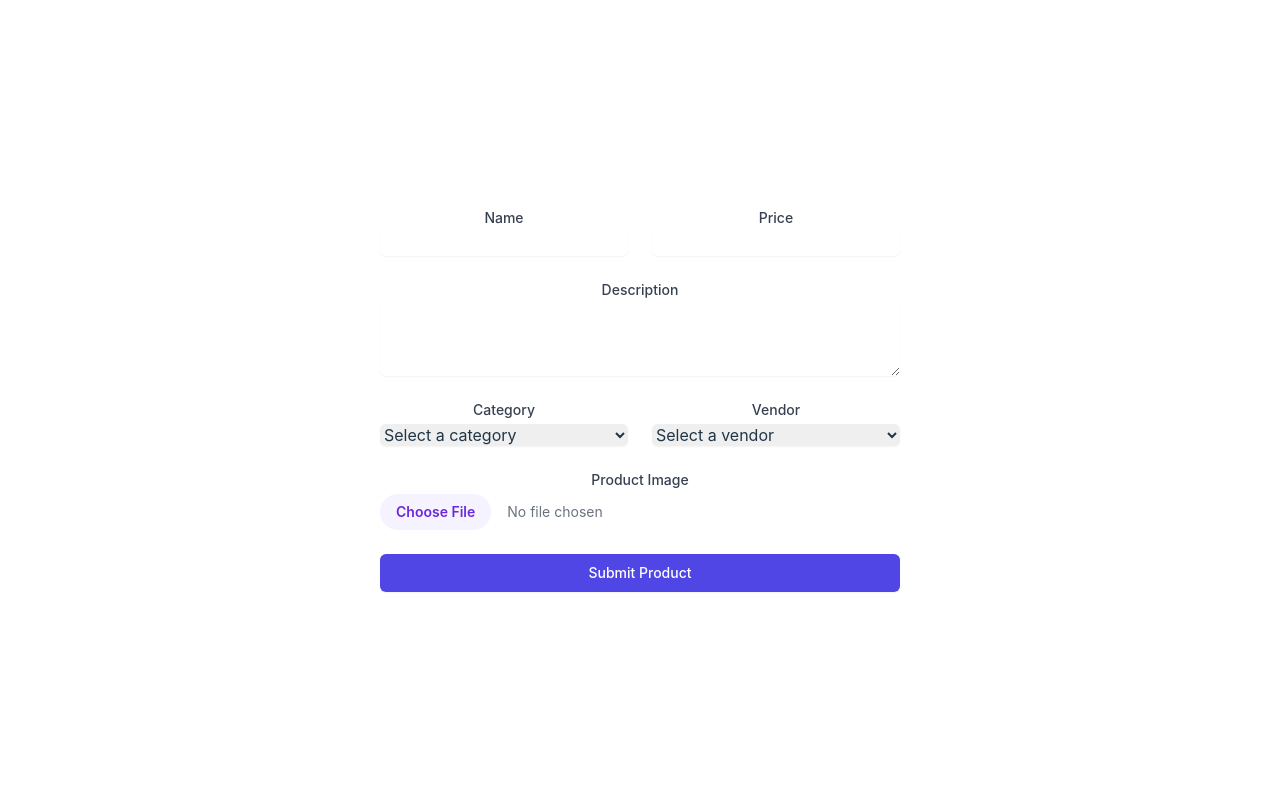
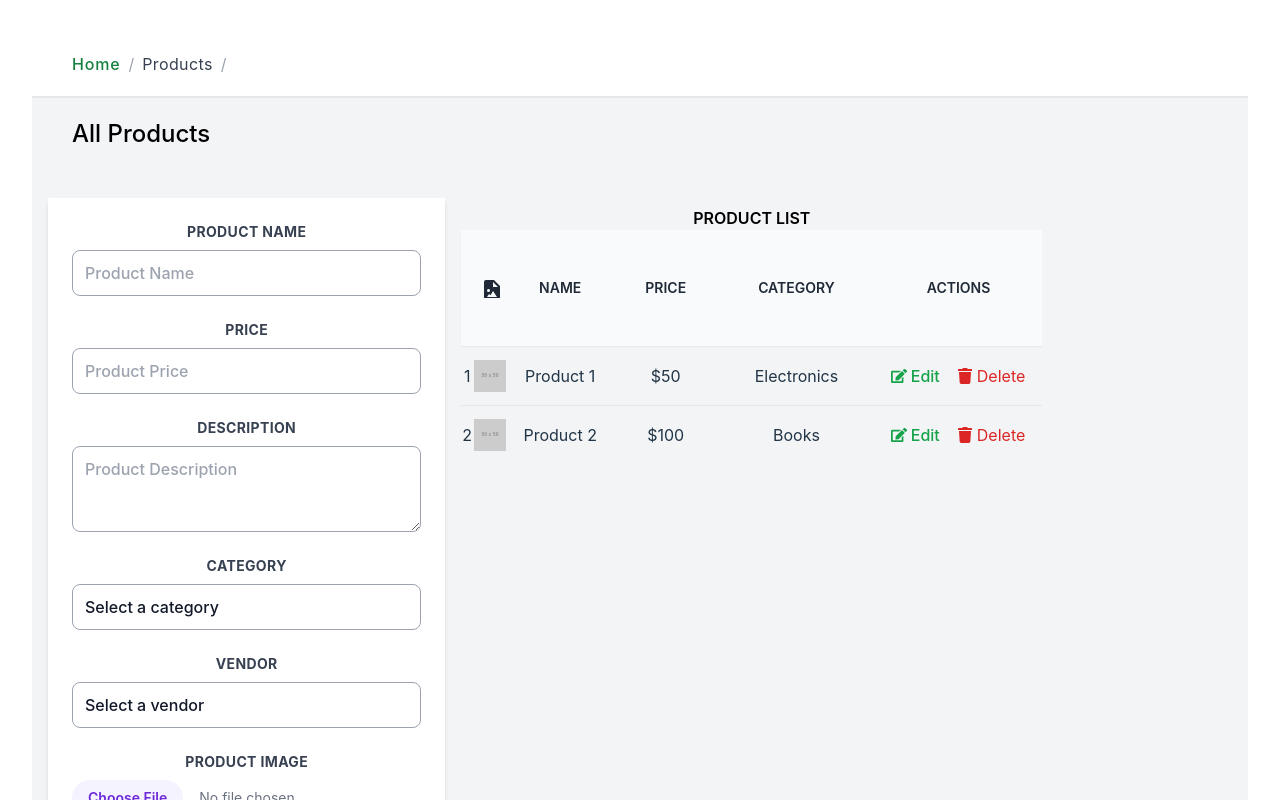
Before and after one commit to Mickmacha/multi_vendor_ecommerce_app, a React (Vite) app in the folder frontend/vc-eccomerce/: page /add-product in a window 1280 px wide. Shown: the top 800 px of the page. Built offline with nearby package versions, Linux system fonts and the light colour scheme.

Commit message:
added categoryForm components

```diff
--- a/frontend/vc-eccomerce/src/components/CategoryForm.tsx
+++ b/frontend/vc-eccomerce/src/components/CategoryForm.tsx
@@ -8,14 +8,14 @@ function CategoryForm() {
             <div className="flex items-center space-x-2 text-gray-400">
                 <span className="text-green-700 tracking-wider font-thin text-md"><a href="#">Home</a></span>
                 <span>/</span>
-                <span className="tracking-wide text-md">
+                <span className="tracking-wide text-md text-gray-700">
                     <span className="text-base">Categories</span>
                 </span>
                 <span>/</span>
             </div>
         </div>
         <div className="header my-3 h-12 px-10 flex items-center justify-between">
-            <h1 className="font-medium text-2xl">All Categories</h1>
+            <h1 className="font-medium text-black text-2xl">All Categories</h1>
         </div>
         <div className="flex flex-col mx-3 mt-6 lg:flex-row flex-grow">
             <div className="w-full lg:w-1/3 m-1">
@@ -58,6 +58,7 @@ function CategoryForm() {
             </div>
             <div className="w-full lg:w-2/3 m-1 bg-white shadow-lg text-lg rounded-sm border border-gray-200 flex-grow">
                 <div className="overflow-x-auto rounded-lg p-3">
+                    <h2 className='text-black font-semibold uppercase'> Product Categories</h2>
                     <table className="table-auto w-full">
                         <thead className="text-sm font-semibold uppercase text-gray-800 bg-gray-50 mx-auto">
                             <tr>
--- a/frontend/vc-eccomerce/src/components/ProductForm.tsx
+++ b/frontend/vc-eccomerce/src/components/ProductForm.tsx
@@ -1,4 +1,5 @@
 import React, { useState, useEffect, ChangeEvent, FormEvent } from 'react';
+import { FaEdit, FaTrash } from 'react-icons/fa';
 
 interface Category {
   _id: string;
@@ -10,12 +11,23 @@ interface Vendor {
   name: string;
 }
 
+interface Product {
+  _id: string;
+  name: string;
+  description: string;
+  price: string;
+  category: string;
+  vendor: string;
+  imageUrl: string;
+}
+
 interface ProductFormData {
   name: string;
   description: string;
   price: string;
   category: string;
   vendor: string;
+  image?: File;
 }
 
 interface ProductFormProps {
@@ -30,25 +42,46 @@ const ProductForm: React.FC<ProductFormProps> = ({ onSubmit, initialData = {} })
     price: '',
     category: '',
     vendor: '',
-    ...initialData
+    ...initialData,
   });
 
   const [categories, setCategories] = useState<Category[]>([]);
   const [vendors, setVendors] = useState<Vendor[]>([]);
   const [imagePreview, setImagePreview] = useState<string | null>(null);
+  const [products, setProducts] = useState<Product[]>([]); // This will hold your product list
 
   useEffect(() => {
-    // Fetch categories and vendors from your API
-    // This is a placeholder. Replace with actual API calls.
+    // Replace with your API calls
     setCategories([{ _id: '1', name: 'Electronics' }, { _id: '2', name: 'Books' }]);
     setVendors([{ _id: '1', name: 'Vendor A' }, { _id: '2', name: 'Vendor B' }]);
+    // Fetch products (or set up product list here)
+    setProducts([
+      {
+        _id: '1',
+        name: 'Product 1',
+        description: 'This is Product 1',
+        price: '50',
+        category: 'Electronics',
+        vendor: 'Vendor A',
+        imageUrl: 'https://via.placeholder.com/50',
+      },
+      {
+        _id: '2',
+        name: 'Product 2',
+        description: 'This is Product 2',
+        price: '100',
+        category: 'Books',
+        vendor: 'Vendor B',
+        imageUrl: 'https://via.placeholder.com/50',
+      },
+    ]);
   }, []);
 
   const handleChange = (e: ChangeEvent<HTMLInputElement | HTMLTextAreaElement | HTMLSelectElement>) => {
     const { name, value } = e.target;
     setFormData(prevData => ({
       ...prevData,
-      [name]: value
+      [name]: value,
     }));
   };
 
@@ -62,121 +95,194 @@ const ProductForm: React.FC<ProductFormProps> = ({ onSubmit, initialData = {} })
       const file = e.target.files[0];
       setFormData(prevData => ({
         ...prevData,
-        image: file
+        image: file,
       }));
       setImagePreview(URL.createObjectURL(file));
     }
   };
 
   return (
-    <div className="w-full  max-w-4xl mx-auto p-6 ">
-      <form onSubmit={handleSubmit} className="space-y-6">
-        <div className="grid grid-cols-1 md:grid-cols-2 gap-6">
-          <div>
-            <label htmlFor="name" className="block text-sm font-medium text-gray-700">Name</label>
+    <div className="bg-gray-100 w-full min-h-screen flex flex-col">
+      {/* Breadcrumb Header */}
+      <div className="header bg-white h-16 px-10 py-8 border-b-2 border-gray-200 flex items-center justify-between">
+        <div className="flex items-center space-x-2 text-gray-400">
+          <span className="text-green-700 tracking-wider font-thin text-md"><a href="#">Home</a></span>
+          <span>/</span>
+          <span className="tracking-wide text-md text-gray-700">
+            <span className="text-base">Products</span>
+          </span>
+          <span>/</span>
+        </div>
+      </div>
+
+      {/* Main Heading */}
+      <div className="header my-3 h-12 px-10 flex items-center justify-between">
+        <h1 className="font-medium text-black text-2xl">All Products</h1>
+      </div>
+
+      {/* Form and Table Layout */}
+      <div className="flex flex-col mx-3 mt-6 lg:flex-row flex-grow">
+        {/* Product Form */}
+        <div className="w-full lg:w-1/3 m-1">
+          <form className="w-full bg-white shadow-md p-6" onSubmit={handleSubmit}>
+            <div className="flex flex-wrap -mx-3 mb-6">
+              <div className="w-full px-3 mb-6">
+                <label className="block uppercase tracking-wide text-gray-700 text-sm font-bold mb-2" htmlFor="product_name">Product Name</label>
                 <input
                   type="text"
-              id="name"
                   name="name"
                   value={formData.name}
                   onChange={handleChange}
+                  placeholder="Product Name"
                   required
-              className="mt-1 block w-full rounded-md border-gray-300 shadow-sm focus:border-indigo-300 focus:ring focus:ring-indigo-200 focus:ring-opacity-50"
+                  className="appearance-none block w-full bg-white text-gray-900 font-medium border border-gray-400 rounded-lg py-3 px-3 leading-tight focus:outline-none focus:border-[#98c01d]"
                 />
               </div>
 
-          <div>
-            <label htmlFor="price" className="block text-sm font-medium text-gray-700">Price</label>
+              <div className="w-full px-3 mb-6">
+                <label className="block uppercase tracking-wide text-gray-700 text-sm font-bold mb-2" htmlFor="price">Price</label>
                 <input
                   type="number"
-              id="price"
                   name="price"
                   value={formData.price}
                   onChange={handleChange}
+                  placeholder="Product Price"
                   required
-              min="0"
-              step="0.01"
-              className="mt-1 block w-full rounded-md border-gray-300 shadow-sm focus:border-indigo-300 focus:ring focus:ring-indigo-200 focus:ring-opacity-50"
+                  className="appearance-none block w-full bg-white text-gray-900 font-medium border border-gray-400 rounded-lg py-3 px-3 leading-tight focus:outline-none focus:border-[#98c01d]"
                 />
               </div>
 
-          <div className="md:col-span-2">
-            <label htmlFor="description" className="block text-sm font-medium text-gray-700">Description</label>
+              <div className="w-full px-3 mb-6">
+                <label className="block uppercase tracking-wide text-gray-700 text-sm font-bold mb-2" htmlFor="description">Description</label>
                 <textarea
-              id="description"
+                  rows={3}
                   name="description"
                   value={formData.description}
                   onChange={handleChange}
+                  placeholder="Product Description"
                   required
-              rows={3}
-              className="mt-1 block w-full rounded-md border-gray-300 shadow-sm focus:border-indigo-300 focus:ring focus:ring-indigo-200 focus:ring-opacity-50"
-            ></textarea>
+                  className="appearance-none block w-full bg-white text-gray-900 font-medium border border-gray-400 rounded-lg py-3 px-3 leading-tight focus:outline-none focus:border-[#98c01d]"
+                />
               </div>
 
-          <div>
-            <label htmlFor="category" className="block text-sm font-medium text-gray-700">Category</label>
+              <div className="w-full px-3 mb-6">
+                <label className="block uppercase tracking-wide text-gray-700 text-sm font-bold mb-2" htmlFor="category">Category</label>
                 <select
-              id="category"
                   name="category"
                   value={formData.category}
                   onChange={handleChange}
                   required
-              className="mt-1 block w-full rounded-md border-gray-300 shadow-sm focus:border-indigo-300 focus:ring focus:ring-indigo-200 focus:ring-opacity-50"
+                  className="appearance-none block w-full bg-white text-gray-900 font-medium border border-gray-400 rounded-lg py-3 px-3 leading-tight focus:outline-none focus:border-[#98c01d]"
                 >
                   <option value="">Select a category</option>
                   {categories.map(category => (
-                <option key={category._id} value={category._id}>{category.name}</option>
+                    <option key={category._id} value={category._id}>
+                      {category.name}
+                    </option>
                   ))}
                 </select>
               </div>
 
-          <div>
-            <label htmlFor="vendor" className="block text-sm font-medium text-gray-700">Vendor</label>
+              <div className="w-full px-3 mb-6">
+                <label className="block uppercase tracking-wide text-gray-700 text-sm font-bold mb-2" htmlFor="vendor">Vendor</label>
                 <select
-              id="vendor"
                   name="vendor"
                   value={formData.vendor}
                   onChange={handleChange}
                   required
-              className="mt-1 block w-full rounded-md border-gray-300 shadow-sm focus:border-indigo-300 focus:ring focus:ring-indigo-200 focus:ring-opacity-50"
+                  className="appearance-none block w-full bg-white text-gray-900 font-medium border border-gray-400 rounded-lg py-3 px-3 leading-tight focus:outline-none focus:border-[#98c01d]"
                 >
                   <option value="">Select a vendor</option>
                   {vendors.map(vendor => (
-                <option key={vendor._id} value={vendor._id}>{vendor.name}</option>
+                    <option key={vendor._id} value={vendor._id}>
+                      {vendor.name}
+                    </option>
                   ))}
                 </select>
               </div>
 
-          <div className="md:col-span-2">
-            <label htmlFor="image" className="block text-sm font-medium text-gray-700">Product Image</label>
+              <div className="w-full px-3 mb-6">
+                <label className="block uppercase tracking-wide text-gray-700 text-sm font-bold mb-2" htmlFor="image">Product Image</label>
                 <input
                   type="file"
-              id="image"
                   name="image"
                   accept="image/*"
                   onChange={handleImageChange}
-              className="mt-1 block w-full text-sm text-gray-500
-                file:mr-4 file:py-2 file:px-4
-                file:rounded-full file:border-0
-                file:text-sm file:font-semibold
-                file:bg-violet-50 file:text-violet-700
-                hover:file:bg-violet-100"
+                  className="block w-full text-sm text-gray-500 file:mr-4 file:py-2 file:px-4 file:rounded-full file:border-0 file:text-sm file:font-semibold file:bg-violet-50 file:text-violet-700 hover:file:bg-violet-100"
                 />
+              </div>
+
               {imagePreview && (
-              <img src={imagePreview} alt="Preview" className="mt-2 h-32 w-auto object-cover rounded-md" />
+                <div className="w-full px-3 mb-6">
+                  <img src={imagePreview} alt="Product Preview" className="h-24 w-24 object-cover rounded-lg"/>
+                </div>
               )}
+
+              <div className="w-full px-3 mb-6">
+                <button
+                  type="submit"
+                  className="appearance-none block w-full bg-green-700 text-gray-100 font-bold border border-gray-200 rounded-lg py-3 px-3 leading-tight hover:bg-green-600 focus:outline-none focus:bg-white focus:border-gray-500"
+                >
+                  Add Product
+                </button>
               </div>
             </div>
+          </form>
+        </div>
 
-        <div>
-          <button
-            type="submit"
-            className="w-full flex justify-center py-2 px-4 border border-transparent rounded-md shadow-sm text-sm font-medium text-white bg-indigo-600 hover:bg-indigo-700 focus:outline-none focus:ring-2 focus:ring-offset-2 focus:ring-indigo-500"
-          >
-            Submit Product
+        {/* Product List Table */}
+      <div className="overflow-x-auto rounded-lg p-3">
+        <h2 className="text-black font-semibold uppercase"> Product List</h2>
+        <table className="table-auto w-full">
+          <thead className="text-sm font-semibold uppercase text-gray-800 bg-gray-50 mx-auto">
+            <tr>
+              <th></th>
+              <th>
+                <svg xmlns="http://www.w3.org/2000/svg" className="fill-current w-5 h-5 mx-auto">
+                  <path d="M6 22h12a2 2 0 0 0 2-2V8l-6-6H6a2 2 0 0 0-2 2v16a2 2 0 0 0 2 2zm7-18 5 5h-5V4zm-4.5 7a1.5 1.5 0 1 1-.001 3.001A1.5 1.5 0 0 1 8.5 11zm.5 5 1.597 1.363L13 13l4 6H7l2-3z"/>
+                </svg>
+              </th>
+              <th className="p-8">
+                <div className="font-semibold">Name</div>
+              </th>
+              <th className="p-8">
+                <div className="font-semibold">Price</div>
+              </th>
+              <th className="p-10">
+                <div className="font-semibold text-left">Category</div>
+              </th>
+              <th className="p-12">
+                <div className="font-semibold text-center">Actions</div>
+              </th>
+            </tr>
+          </thead>
+          <tbody>
+            {products.map((product, index) => (
+              <tr key={product._id} className="border-t">
+                <td>{index + 1}</td>
+                <td>
+                  <img src={product.imageUrl} className="h-8 w-8 mx-auto" alt={product.name}/>
+                </td>
+                <td>{product.name}</td>
+                <td>${product.price}</td>
+                <td>{product.category}</td>
+                <td className="p-2">
+                  <div className="flex justify-center">
+                    <a href="#" className="rounded-md hover:bg-green-100 text-green-600 p-2 flex justify-between items-center">
+                      <FaEdit className="w-4 h-4 mr-1"/> Edit
+                    </a>
+                    <button className="rounded-md hover:bg-red-100 text-red-600 p-2 flex justify-between items-center">
+                      <FaTrash className="w-4 h-4 mr-1"/> Delete
                     </button>
                   </div>
-      </form>
+                </td>
+              </tr>
+            ))}
+          </tbody>
+        </table>
+      </div>
+
+      </div>
     </div>
   );
 };
```
Also changed, not shown: frontend/vc-eccomerce/src/components/Navbar.tsx (added), frontend/vc-eccomerce/src/components/Sidenav.tsx (added). Lines whose indentation alone changed are shown as unchanged.
